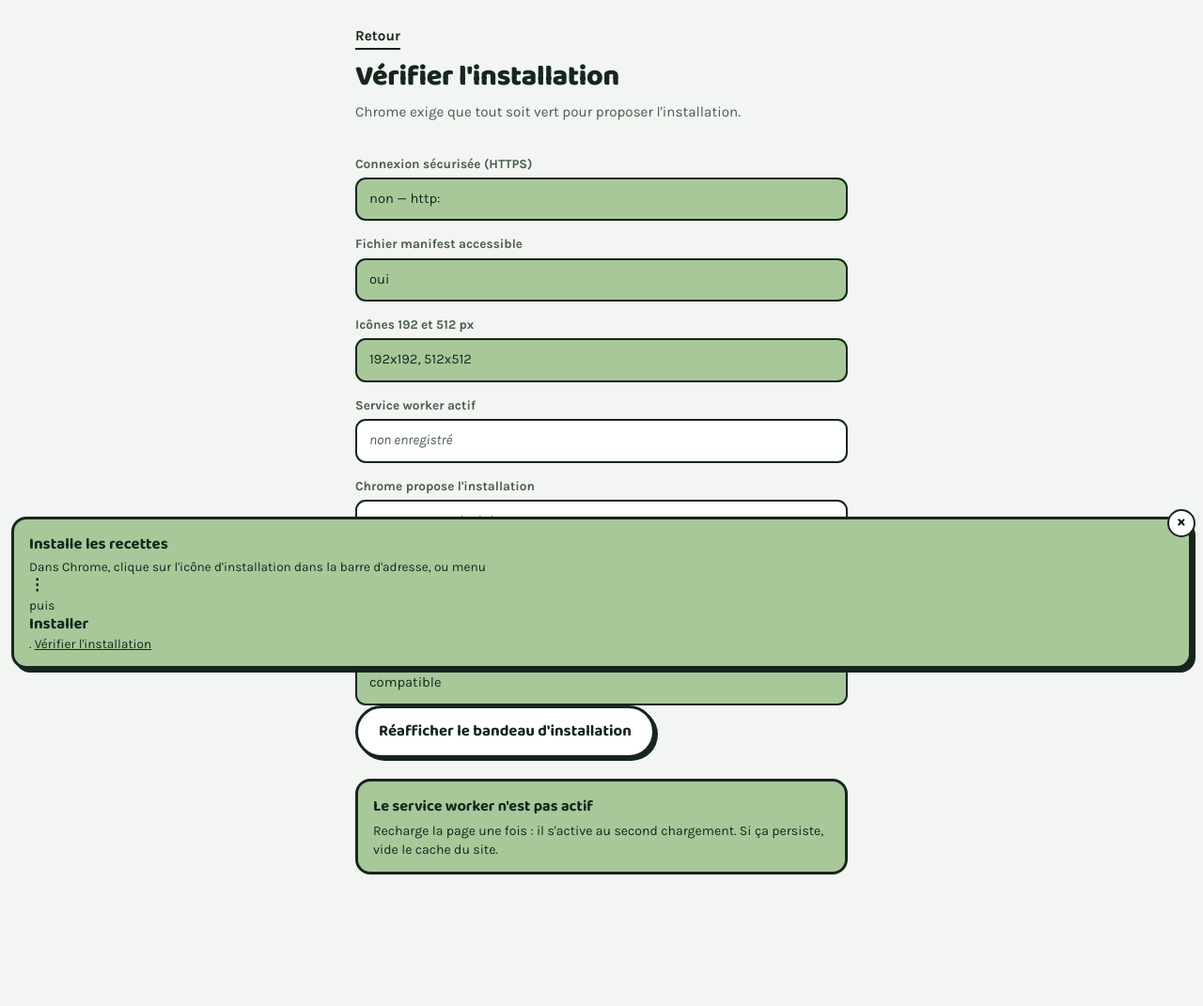
After one commit to KUDO-TSE/Soph-recipe, a Flask app: page /installation in a window 1280 px wide. The commit adds this page. Shown: the whole page at 94% size. Run offline with Flask 3, Linux system fonts and the light colour scheme; some libraries are stand-ins or nearby versions.

Commit message:
Fix installability: register SW eagerly, capture prompt in head, add manual fallback and /installation diagnostic

```diff
--- a/app.py
+++ b/app.py
@@ -196,6 +196,13 @@ def api_extract(rid):
     db.set_draft(rid, True)
     db.clear_raw(rid)
     return jsonify({"next": url_for("edit", rid=rid)})
+
+
+@app.get("/installation")
+@locked
+def installation():
+    """Diagnostic d'installation : dit laquelle des conditions de Chrome manque."""
+    return render_template("installation.html")
 
 
 @app.get("/diagnostic")
--- a/static/app.js
+++ b/static/app.js
@@ -8,24 +8,48 @@
 
   /* ---------------- Installation sur l'écran d'accueil ---------------- */
 
+  // Enregistré tout de suite, pas sur l'événement load : Chrome ne considère le
+  // site installable qu'une fois le service worker actif, et attendre load
+  // retardait ça d'un chargement de page entier.
   if ("serviceWorker" in navigator) {
-    window.addEventListener("load", function () {
-      navigator.serviceWorker.register("/sw.js").catch(function () {});
-    });
+    navigator.serviceWorker.register("/sw.js").catch(function () {});
   }
 
   var standalone = window.matchMedia("(display-mode: standalone)").matches ||
                    window.navigator.standalone === true;
-  var isIOS = /iphone|ipad|ipod/i.test(window.navigator.userAgent);
+  var isIOS = /iphone|ipad|ipod/i.test(navigator.userAgent);
+  var isAndroid = /android/i.test(navigator.userAgent);
   var HIDE_KEY = "soph-install-hidden";
 
-  var banner = function (html, onInstall) {
+  var hidden = false;
+  try {
+    hidden = localStorage.getItem(HIDE_KEY) === "1" ||
+             localStorage.getItem("soph-installed") === "1";
+  } catch (e) {}
+
+  var shown = false;
+
+  var showInstall = function (html, onInstall) {
+    if (shown || standalone || hidden) return;
+    shown = true;
+
     var el = document.createElement("div");
     el.className = "install";
+
     var text = document.createElement("div");
     text.className = "install-text";
     text.innerHTML = html;
     el.appendChild(text);
+
+    if (onInstall) {
+      var go = document.createElement("button");
+      go.className = "install-go";
+      go.type = "button";
+      go.textContent = "Installer";
+      go.addEventListener("click", function () { onInstall(el); });
+      el.appendChild(go);
+    }
+
     var close = document.createElement("button");
     close.className = "install-x";
     close.type = "button";
@@ -36,40 +60,53 @@
       try { localStorage.setItem(HIDE_KEY, "1"); } catch (e) {}
     });
     el.appendChild(close);
-    if (onInstall) {
-      var go = document.createElement("button");
-      go.className = "install-go";
-      go.type = "button";
-      go.textContent = "Installer";
-      go.addEventListener("click", function () { onInstall(el); });
-      el.appendChild(go);
-    }
+
     document.body.appendChild(el);
   };
 
-  var hidden = false;
-  try { hidden = localStorage.getItem(HIDE_KEY) === "1"; } catch (e) {}
+  var oneTap = function () {
+    var ev = window.__installEvent;
+    if (!ev) return false;
+    showInstall(
+      "<b>Installe les recettes</b><span>Pour l'ouvrir comme une vraie app, et " +
+      "pouvoir partager depuis Instagram.</span>",
+      function (el) {
+        ev.prompt();
+        (ev.userChoice || Promise.resolve()).then(function () { el.remove(); });
+      }
+    );
+    return true;
+  };
 
+  // Si l'événement est déjà arrivé (capturé dans le <head>), on l'utilise.
+  // Sinon on attend qu'il arrive, avec un repli manuel si rien ne vient :
+  // beforeinstallprompt ne se déclenche jamais sur iOS, ni sur Firefox, et pas
+  // toujours au premier chargement sur Chrome.
   if (!standalone && !hidden) {
-    // Chrome / Android : le navigateur nous prévient qu'il peut installer.
-    window.addEventListener("beforeinstallprompt", function (ev) {
-      ev.preventDefault();
-      banner(
-        "<b>Installe les recettes</b><span>Pour l'ouvrir comme une vraie app, " +
-        "sans barre de navigateur.</span>",
-        function (el) {
-          ev.prompt();
-          ev.userChoice.then(function () { el.remove(); });
+    window.addEventListener("install-ready", oneTap);
+
+    if (!oneTap()) {
+      setTimeout(function () {
+        if (oneTap()) return;
+        if (isIOS) {
+          showInstall(
+            "<b>Installe les recettes</b><span>Appuie sur <b>Partager</b> en bas " +
+            "de l'écran, puis sur <b>Sur l'écran d'accueil</b>.</span>"
+          );
+        } else if (isAndroid) {
+          showInstall(
+            "<b>Installe les recettes</b><span>Ouvre le menu <b>⋮</b> en haut à " +
+            "droite, puis <b>Installer l'application</b>.</span>"
+          );
+        } else {
+          showInstall(
+            "<b>Installe les recettes</b><span>Dans Chrome, clique sur l'icône " +
+            "d'installation dans la barre d'adresse, ou menu <b>⋮</b> puis " +
+            "<b>Installer</b>. <a href=\"/installation\">Vérifier l'installation</a>" +
+            "</span>"
+          );
         }
-      );
-    });
-
-    // iOS : Safari n'offre jamais d'installation automatique, il faut expliquer.
-    if (isIOS) {
-      banner(
-        "<b>Installe les recettes</b><span>Appuie sur <b>Partager</b> en bas de " +
-        "l'écran, puis sur <b>Sur l'écran d'accueil</b>.</span>"
-      );
+      }, 2500);
     }
   }
 
--- /dev/null
+++ b/static/install-check.js
@@ -0,0 +1,125 @@
+/* Diagnostic d'installation. Vérifie une à une les conditions que Chrome
+   impose avant de proposer l'ajout à l'écran d'accueil. */
+
+(function () {
+  "use strict";
+
+  var set = function (id, ok, label) {
+    var el = document.getElementById(id);
+    el.textContent = label;
+    el.className = ok === null ? "" : (ok ? "diag-ok" : "diag-bad");
+    return ok;
+  };
+
+  var results = {};
+
+  results.https = set("c-https", location.protocol === "https:" ||
+    location.hostname === "localhost",
+    location.protocol === "https:" ? "oui" : "non — " + location.protocol);
+
+  var ua = navigator.userAgent;
+  var chromium = /chrome|chromium|edg/i.test(ua) && !/firefox/i.test(ua);
+  results.browser = set("c-browser", chromium,
+    chromium ? "compatible" : "ce navigateur ne sait pas installer d'application");
+
+  var standalone = window.matchMedia("(display-mode: standalone)").matches ||
+                   window.navigator.standalone === true;
+  set("c-standalone", null, standalone ? "oui, tu es dans l'app installée" : "non");
+  results.standalone = standalone;
+
+  fetch("/manifest.webmanifest")
+    .then(function (r) { return r.ok ? r.json() : Promise.reject(r.status); })
+    .then(function (m) {
+      results.manifest = set("c-manifest", true, "oui");
+      var sizes = (m.icons || []).map(function (i) { return i.sizes; });
+      var ok = sizes.indexOf("192x192") > -1 && sizes.indexOf("512x512") > -1;
+      results.icons = set("c-icons", ok, ok ? sizes.join(", ") : "manquantes");
+    })
+    .catch(function (code) {
+      results.manifest = set("c-manifest", false, "introuvable (" + code + ")");
+      results.icons = set("c-icons", false, "non vérifiable");
+    });
+
+  if (!("serviceWorker" in navigator)) {
+    results.sw = set("c-sw", false, "non pris en charge");
+  } else {
+    navigator.serviceWorker.getRegistration().then(function (reg) {
+      if (reg && reg.active) {
+        results.sw = set("c-sw", true, "actif");
+      } else if (reg) {
+        results.sw = set("c-sw", false, "en cours d'installation — recharge la page");
+      } else {
+        results.sw = set("c-sw", false, "non enregistré");
+      }
+      verdict();
+    });
+  }
+
+  var promptReady = function () {
+    results.prompt = set("c-prompt", true, "oui");
+    document.getElementById("install-now").hidden = false;
+    verdict();
+  };
+
+  if (window.__installEvent) {
+    promptReady();
+  } else {
+    window.addEventListener("install-ready", promptReady);
+    setTimeout(function () {
+      if (!window.__installEvent) {
+        results.prompt = set("c-prompt", false,
+          standalone ? "déjà installée" : "pas encore — voir ci-dessous");
+        verdict();
+      }
+    }, 3000);
+  }
+
+  document.getElementById("install-now").addEventListener("click", function () {
+    if (window.__installEvent) window.__installEvent.prompt();
+  });
+
+  document.getElementById("reset-hidden").addEventListener("click", function () {
+    try {
+      localStorage.removeItem("soph-install-hidden");
+      localStorage.removeItem("soph-installed");
+    } catch (e) {}
+    location.reload();
+  });
+
+  var done = false;
+  var verdict = function () {
+    if (done) return;
+    var box = document.getElementById("verdict");
+    var head = box.querySelector("b");
+    var body = box.querySelector("span");
+
+    if (results.standalone) {
+      head.textContent = "C'est déjà installé";
+      body.textContent = "Tu utilises l'application, pas le navigateur. " +
+        "Le partage depuis Instagram doit fonctionner.";
+    } else if (results.prompt) {
+      head.textContent = "Tout est prêt";
+      body.textContent = "Appuie sur « Installer maintenant » juste au-dessus.";
+    } else if (results.browser === false) {
+      head.textContent = "Change de navigateur";
+      body.textContent = "Firefox et Safari sur ordinateur ne savent pas installer " +
+        "d'application web. Ouvre le lien dans Chrome sur le téléphone d'Soph.";
+    } else if (results.sw === false) {
+      head.textContent = "Le service worker n'est pas actif";
+      body.textContent = "Recharge la page une fois : il s'active au second " +
+        "chargement. Si ça persiste, vide le cache du site.";
+    } else if (results.https === false) {
+      head.textContent = "Il faut du HTTPS";
+      body.textContent = "Utilise l'adresse en https:// fournie par Railway.";
+    } else {
+      head.textContent = "Installe depuis le menu";
+      body.textContent = "Tout est en place mais Chrome n'a pas proposé " +
+        "l'installation. Ouvre le menu ⋮ puis « Installer l'application » — " +
+        "ça marche aussi bien.";
+      done = true;
+    }
+    box.hidden = false;
+  };
+
+  setTimeout(verdict, 3500);
+})();
--- a/static/sw.js
+++ b/static/sw.js
@@ -2,12 +2,13 @@
    1. rendre l'application installable (Chrome exige un gestionnaire fetch)
    2. garder les recettes lisibles en cuisine même sans réseau */
 
-var CACHE = "soph-v3";
+var CACHE = "soph-v4";
 
 var SHELL = [
   "/",
   "/static/style.css",
   "/static/app.js",
+  "/static/install-check.js",
   "/static/icon-192.png",
   "/static/icon-512.png"
 ];
--- a/templates/base.html
+++ b/templates/base.html
@@ -14,6 +14,21 @@
   <link rel="preconnect" href="https://fonts.gstatic.com" crossorigin>
   <link href="https://fonts.googleapis.com/css2?family=Baloo+2:wght@600;700;800&family=Karla:ital,wght@0,400;0,600;0,700;1,400&display=swap" rel="stylesheet">
   <link rel="stylesheet" href="{{ url_for('static', filename='style.css') }}">
+  <script>
+    /* Capturé ici, dans le <head>, et non dans app.js : l'événement peut se
+       déclencher avant l'exécution d'un script en defer, et il est alors perdu
+       définitivement. */
+    window.__installEvent = null;
+    window.addEventListener("beforeinstallprompt", function (ev) {
+      ev.preventDefault();
+      window.__installEvent = ev;
+      window.dispatchEvent(new Event("install-ready"));
+    });
+    window.addEventListener("appinstalled", function () {
+      window.__installEvent = null;
+      try { localStorage.setItem("soph-installed", "1"); } catch (e) {}
+    });
+  </script>
 </head>
 <body class="{% block bodyclass %}{% endblock %}">
   {% block content %}{% endblock %}
--- /dev/null
+++ b/templates/installation.html
@@ -0,0 +1,42 @@
+{% extends "base.html" %}
+{% block title %}Vérifier l'installation{% endblock %}
+
+{% block content %}
+<header class="page-head">
+  <a class="back" href="{{ url_for('index') }}">Retour</a>
+  <h1>Vérifier l'installation</h1>
+  <p class="tally">Chrome exige que tout soit vert pour proposer l'installation.</p>
+</header>
+
+<section class="diag">
+  <dl id="checks">
+    <dt>Connexion sécurisée (HTTPS)</dt>
+    <dd id="c-https">…</dd>
+
+    <dt>Fichier manifest accessible</dt>
+    <dd id="c-manifest">…</dd>
+
+    <dt>Icônes 192 et 512 px</dt>
+    <dd id="c-icons">…</dd>
+
+    <dt>Service worker actif</dt>
+    <dd id="c-sw">…</dd>
+
+    <dt>Chrome propose l'installation</dt>
+    <dd id="c-prompt">…</dd>
+
+    <dt>Déjà installée</dt>
+    <dd id="c-standalone">…</dd>
+
+    <dt>Navigateur</dt>
+    <dd id="c-browser">…</dd>
+  </dl>
+
+  <button class="btn btn-go" id="install-now" hidden>Installer maintenant</button>
+  <button class="btn btn-ghost" id="reset-hidden">Réafficher le bandeau d'installation</button>
+
+  <aside class="tip" id="verdict" hidden><b></b><span></span></aside>
+</section>
+
+<script src="{{ url_for('static', filename='install-check.js') }}" defer></script>
+{% endblock %}
```
Also changed, not shown: README.md.
